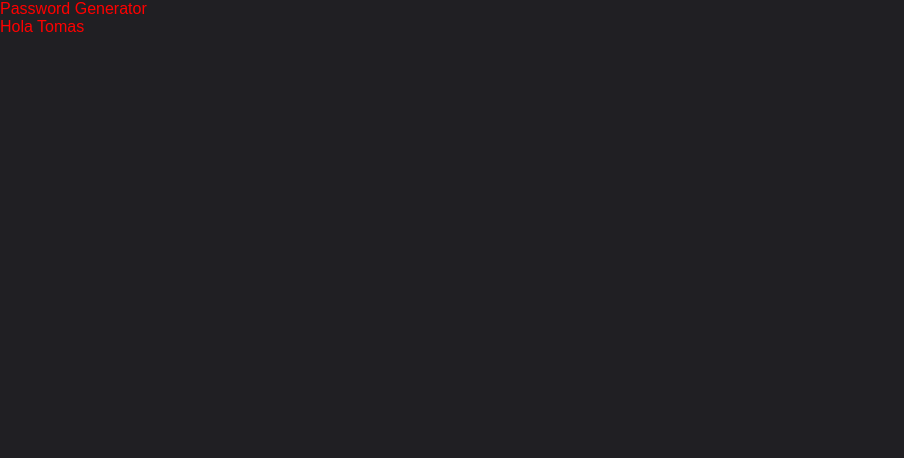
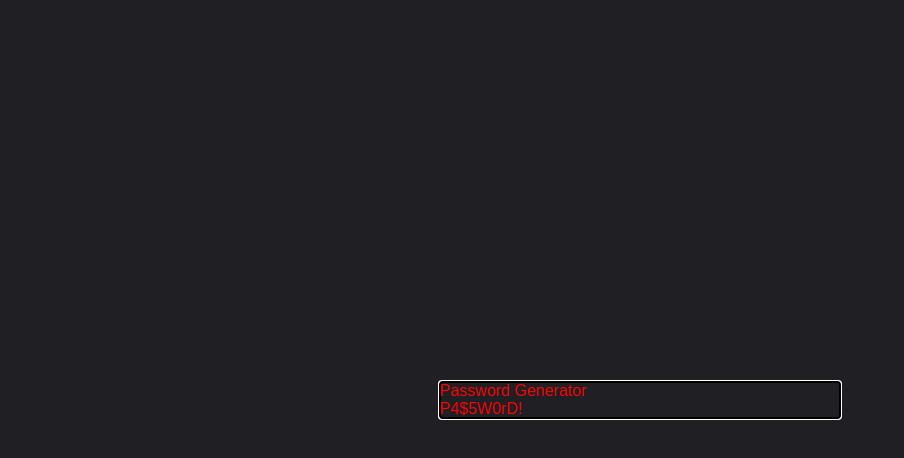
Before and after one commit to tomasleggire/password-generator, a React (Create React App) app: page / in a window 1280 px wide. Shown: the top 458 px of the page, without its empty margins (0-904 px from the left). Built offline with nearby package versions, Linux system fonts and the light colour scheme.

Commit message:
MainLayout created

```diff
--- a/package.json
+++ b/package.json
@@ -12,6 +12,7 @@
     "loader-utils": "3.2.1",
     "react": "18.2.0",
     "react-dom": "18.2.0",
+    "react-icons": "^4.11.0",
     "react-scripts": "5.0.1"
   },
   "devDependencies": {
--- a/src/App.tsx
+++ b/src/App.tsx
@@ -1,16 +1,15 @@
 import React from 'react';
-import './styles/App.css';
 import { MyContextProvider } from './contexts/PasswordContext';
 
+import MainLayout from './containers/MainLayout';
 import Header from './components/Header';
-
 
 export default function App() {
   return (
     <MyContextProvider>
-      <div className="app">
+      <MainLayout>
         <Header />
-      </div>
+      </MainLayout>
     </MyContextProvider>
   );
 }
--- a/src/components/Header.tsx
+++ b/src/components/Header.tsx
@@ -4,12 +4,12 @@ import '../styles/Header.css';
 
 export default function Header(): JSX.Element {
 
-    const {saludo} = useContext(MyContext);
+    const { saludo } = useContext(MyContext);
 
     return (
-        <>
-            <p>Password Generator</p>
-            <p>{saludo}</p>
-        </>
+        <div className="main-header">
+          <p>Password Generator</p>
+          <p>{saludo}</p>
+        </div>
     )
 }
--- /dev/null
+++ b/src/containers/MainLayout.tsx
@@ -0,0 +1,16 @@
+import React from "react";
+import '../styles/MainLayout.css';
+
+interface MyProps {
+    children: React.ReactNode;
+}
+
+export default function MainLayout(props: MyProps) {
+   return (
+    <div className="main-app-container">
+        <div className="main-app">
+          {props.children}
+        </div>
+    </div>
+   )
+}
--- a/src/hooks/usePassword.tsx
+++ b/src/hooks/usePassword.tsx
@@ -1,7 +1,7 @@
 import React, { useState } from 'react';
 
 export default function usePassword() {
-    const saludo = "Hola Tomas";
+    const saludo = "P4$5W0rD!";
 
     return {
         saludo
--- a/src/styles.css
+++ b/src/styles.css
@@ -13,3 +13,7 @@ img {
   width: 100%;
   min-height: auto;
 }
+
+body {
+  background-color: var(--main-bg-color);
+}
--- a/src/styles/App.css
+++ /dev/null
@@ -1,5 +0,0 @@
-.app {
-    width:100%;
-    height: 100vh;
-    background-color: var(--main-bg-color);
-}
--- a/src/styles/Header.css
+++ b/src/styles/Header.css
@@ -1,3 +1,3 @@
-p {
+.main-header {
     color: red;
 }
--- /dev/null
+++ b/src/styles/MainLayout.css
@@ -0,0 +1,16 @@
+.main-app-container {
+   width: 100%;
+   height: 100vh;
+   display: flex;
+   justify-content: center;
+   align-items: center;
+   padding: 15px;
+}
+
+.main-app {
+    outline: auto;
+    width: 100%;
+    max-width: 400px;
+    min-width: 250px;
+    min-height: auto;
+}
```
Also changed, not shown: 2 other files (tests, documents, lock files or other folders).
